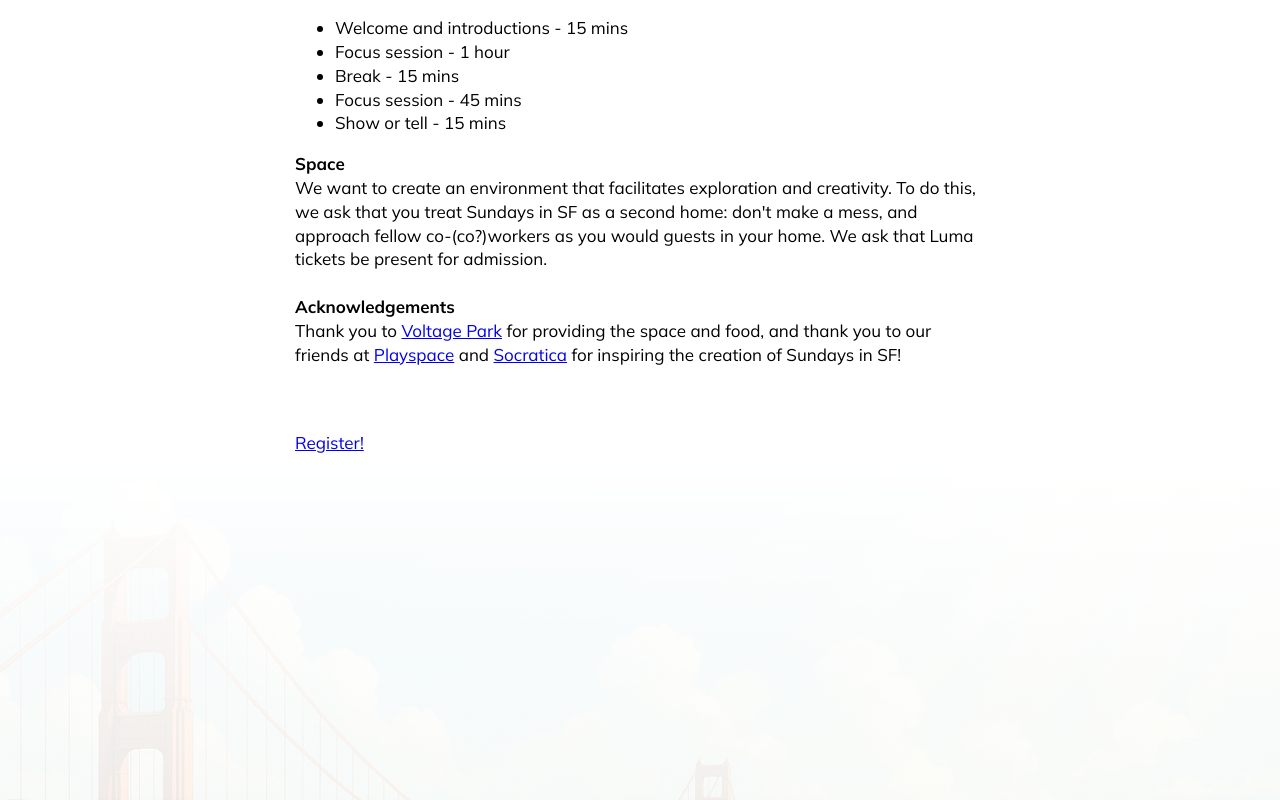
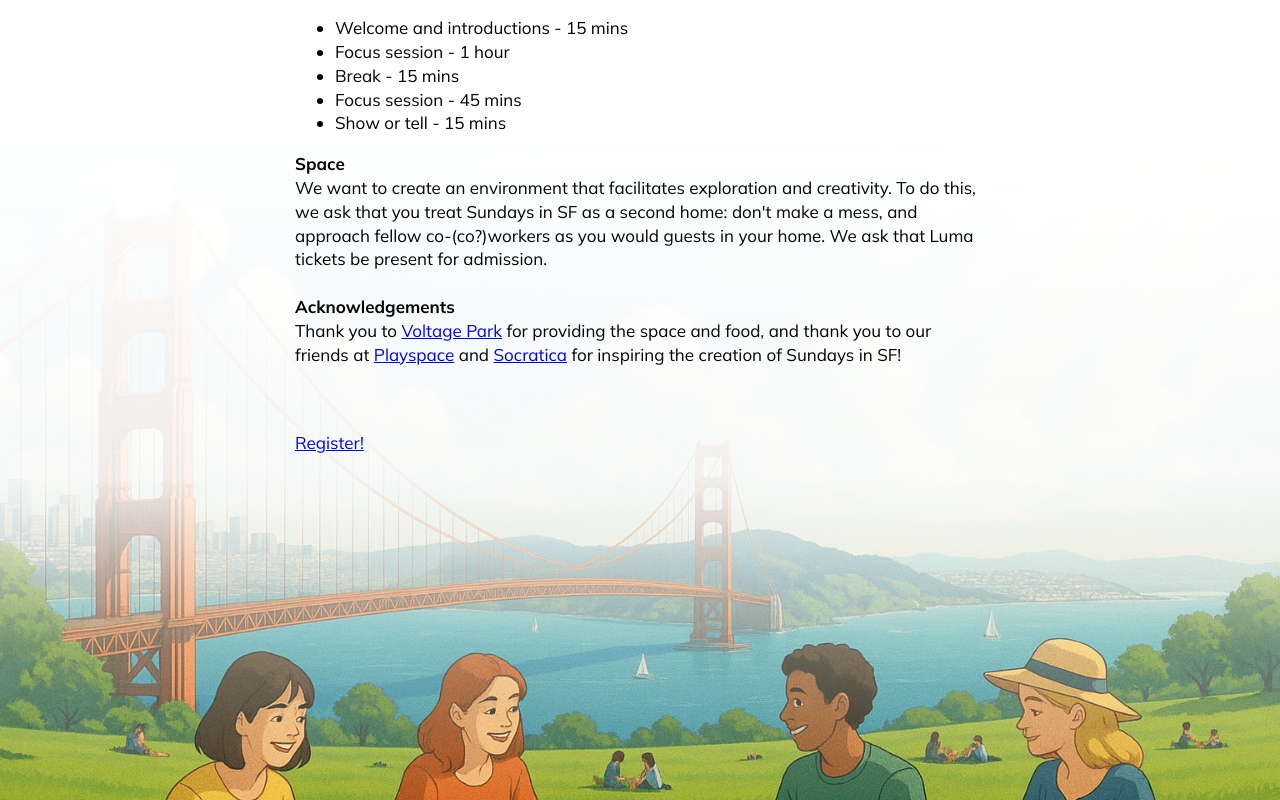
Before and after one commit to jonathanlei0/sundays-in-sf, a plain HTML site: page index.html in a window 1280 px wide. Shown: the part 980-1780 px from the top of the page. Drawn offline with Linux system fonts and the light colour scheme; a web font is replaced by a local one.

Commit message:
displace up golden gate bridge

```diff
--- a/index.html
+++ b/index.html
@@ -67,7 +67,7 @@
         .hero-image {
             width: 100%;
             border-radius: 0;
-            /* margin-top: -25%; */
+            margin-top: -25%;
             margin-bottom: 0;
             display: block;
             position: relative;
```
